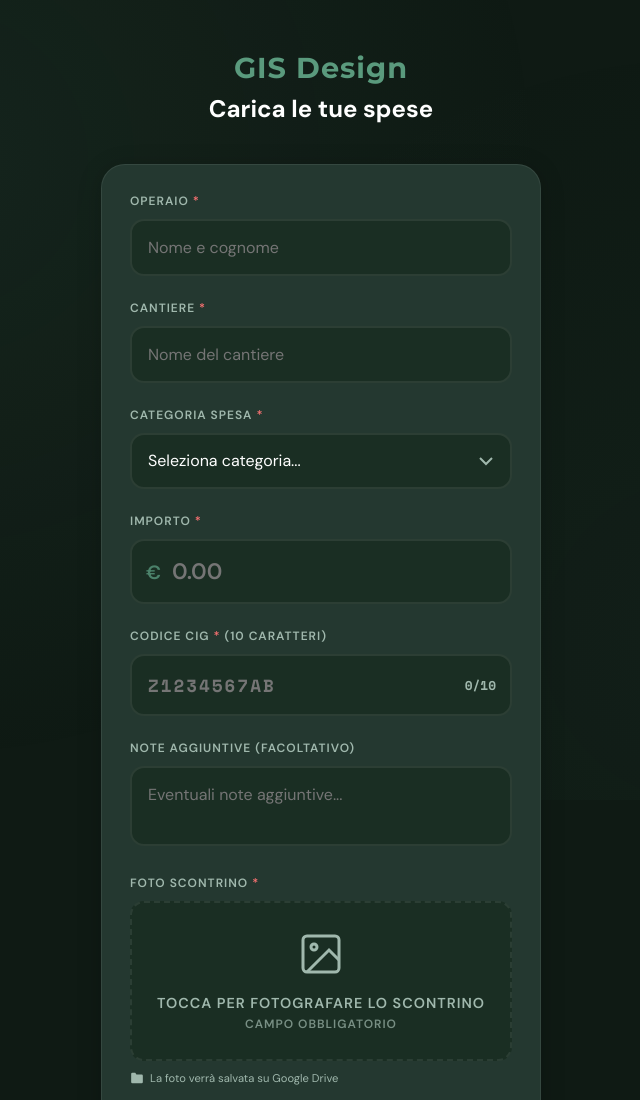
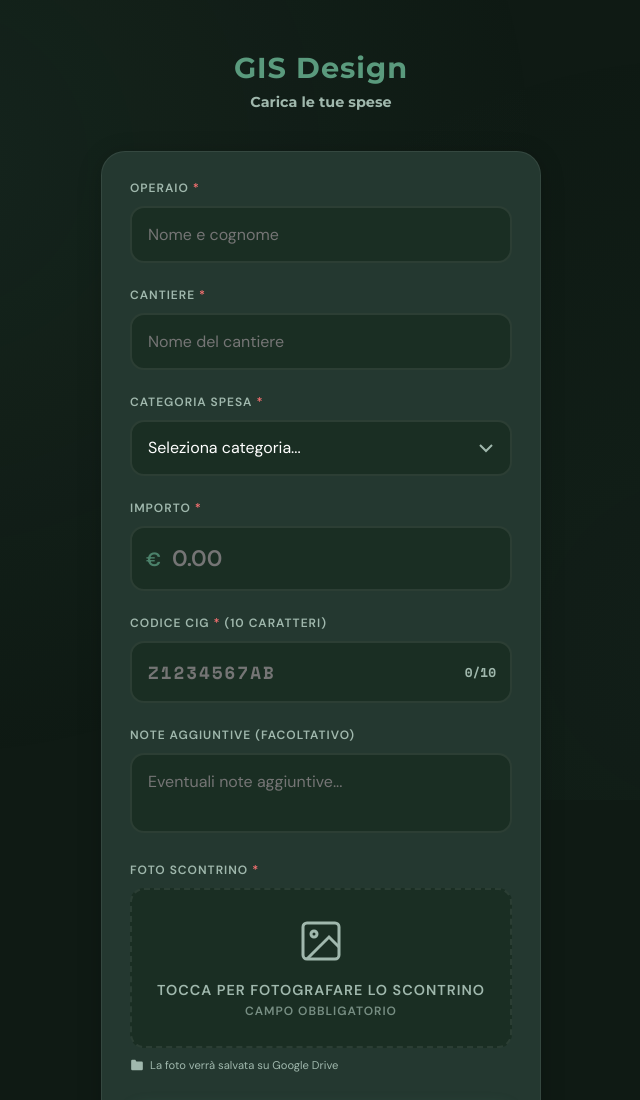
Before and after one commit to Davidemac/Spese-cantiere-gis, a plain HTML site: page index.html in a window 1280 px wide. Shown: the top 1100 px of the page, without its empty margins (319-959 px from the left). Drawn offline with nearby package versions, Linux system fonts and the light colour scheme.

Commit message:
Add files via upload

```diff
--- a/index.html
+++ b/index.html
@@ -6,7 +6,7 @@
     <meta name="apple-mobile-web-app-capable" content="yes">
     <meta name="apple-mobile-web-app-status-bar-style" content="black-translucent">
     <meta name="theme-color" content="#4b816a">
-    <title>Carica le tue spese- GIS Design</title>
+    <title>Spese Cantiere - GIS Design</title>
     <link rel="manifest" href="manifest.json">
     <link href="https://fonts.googleapis.com/css2?family=DM+Sans:wght@400;500;600;700&family=Montserrat:wght@700&family=Space+Mono:wght@700&display=swap" rel="stylesheet">
     <style>
@@ -90,6 +90,14 @@
             color: var(--accent-light);
             margin-bottom: 8px;
             letter-spacing: 1px;
+        }
+
+        .header-subtitle {
+            font-family: 'Montserrat', sans-serif;
+            font-size: 0.95rem;
+            font-weight: 400;
+            color: var(--text-secondary);
+            margin-top: 8px;
         }
 
         .header h1 {
@@ -631,7 +639,7 @@
     <div class="container">
         <header class="header">
             <div class="header-brand">GIS Design</div>
-            <h2>Carica le tue spese</h2>
+            <p class="header-subtitle">Carica le tue spese</p>
         </header>
 
         <div class="config-notice" id="configNotice">
```
